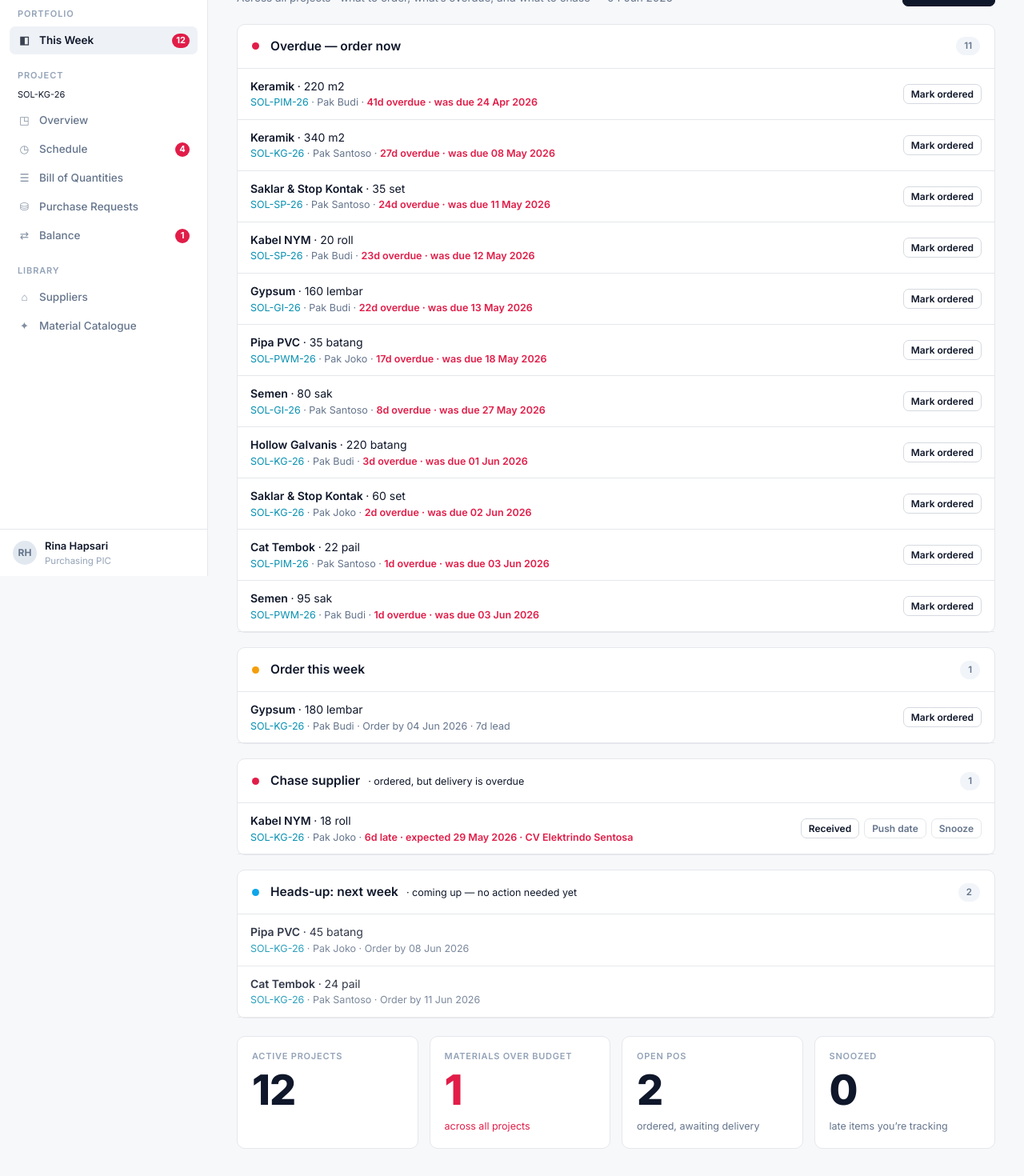
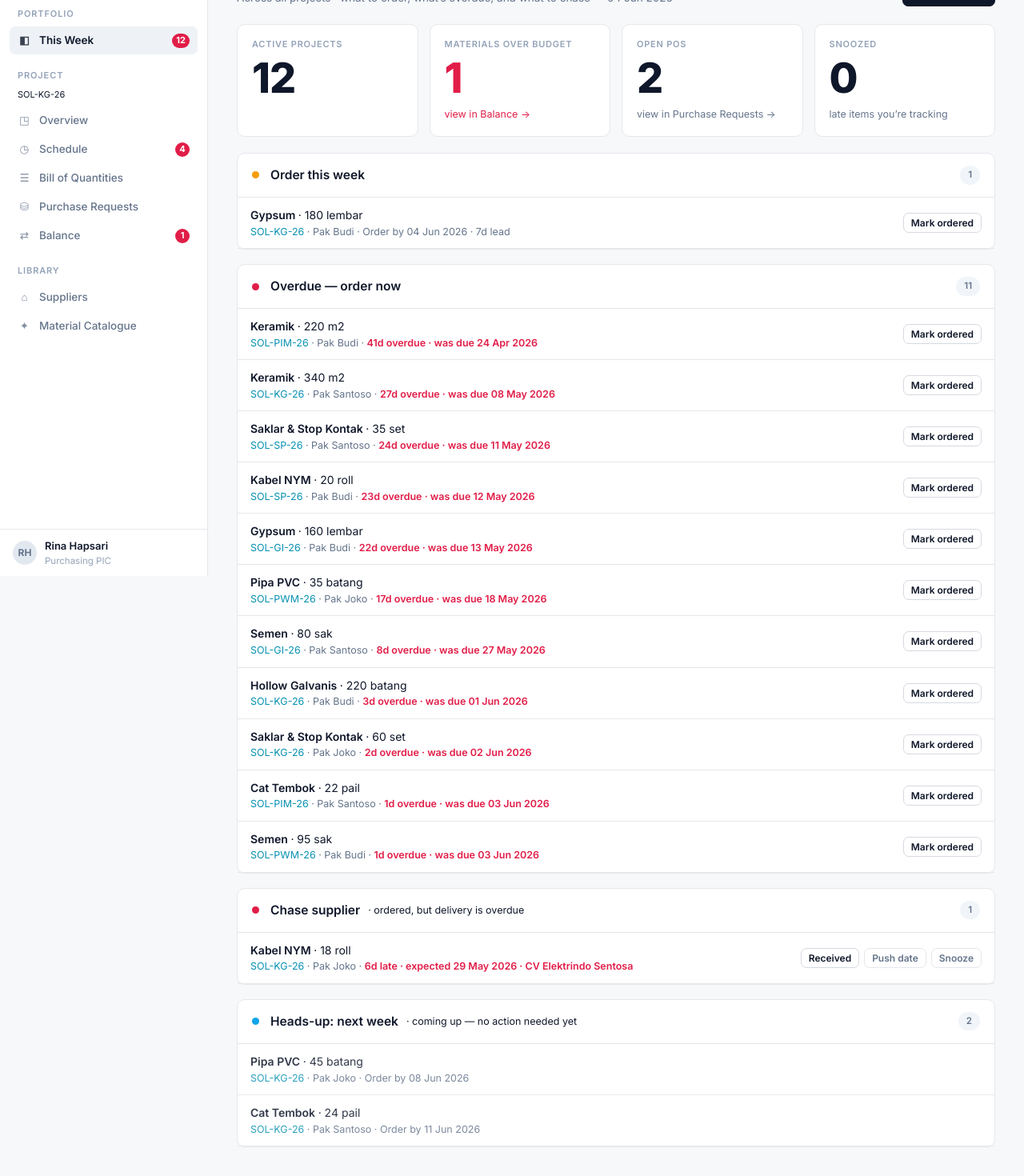
Before and after one commit to elbertdar/Solaria-BoQ-Project, a React (Vite) app: page / in a window 1280 px wide. Shown: the part 80-1550 px from the top of the page at 80% size. Built offline with nearby package versions, Linux system fonts and the light colour scheme.

Commit message:
V1 - This week dashboard update

```diff
--- a/src/components/ui.jsx
+++ b/src/components/ui.jsx
@@ -4,12 +4,16 @@ import { useStore } from '../store/StoreContext.jsx';
 import { PR_STATUS } from '../theme.js';
 import { computeLine, todayLocal } from '../engine/schedule.js';
 
-export function KpiCard({ label, value, tone = '', sub, subTone = '' }) {
+export function KpiCard({ label, value, tone = '', sub, subTone = '', onClick }) {
+  const clickable = typeof onClick === 'function';
   return (
-    <div className="kpi">
+    <div className={'kpi' + (clickable ? ' clickable' : '')} onClick={onClick}
+      role={clickable ? 'button' : undefined} tabIndex={clickable ? 0 : undefined}
+      onKeyDown={clickable ? (e) => { if (e.key === 'Enter' || e.key === ' ') { e.preventDefault(); onClick(); } } : undefined}
+      style={clickable ? { cursor: 'pointer' } : undefined}>
       <div className="label">{label}</div>
       <div className={'value ' + tone}>{value}</div>
-      {sub != null && <div className={'sub ' + subTone}>{sub}</div>}
+      {sub != null && <div className={'sub ' + subTone}>{sub}{clickable ? ' →' : ''}</div>}
     </div>
   );
 }
--- a/src/pages/DashboardPage.jsx
+++ b/src/pages/DashboardPage.jsx
@@ -4,7 +4,7 @@ import { useStore } from '../store/StoreContext.jsx';
 import { KpiCard } from '../components/ui.jsx';
 import Modal from '../components/Modal.jsx';
 import ReceiveModal from '../components/ReceiveModal.jsx';
-import { portfolioWorklist, todayLocal, addDays, toISO } from '../engine/schedule.js';
+import { portfolioWorklist, todayLocal, addDays, toISO, computeLine } from '../engine/schedule.js';
 import { fmtDate, today as todayISO } from '../engine/format.js';
 
 const TONE = { risk: '#E11D48', amber: '#F59E0B', info: '#0EA5E9', ok: '#16A34A', neutral: '#94A3B8' };
@@ -23,6 +23,11 @@ export default function DashboardPage() {
   const [newProject, setNewProject] = useState(false);
 
   const openProject = (projectId, route = '/boq') => { setCurrentProjectId(projectId); nav(route); };
+
+  // KPI link targets: jump to a project that actually has the thing.
+  const overBudgetLine = db.boqItems.map((b) => computeLine(db, b, today)).find((l) => l.overBudget);
+  const openPo = db.prs.find((p) => p.status === 'ordered');
+  const openPoProjectId = openPo ? db.boqItems.find((b) => b.id === openPo.boqItemId)?.projectId : null;
 
   function markOrdered(line, bucket) {
     const prId = addPr({ boqItemId: line.boqItem.id, quantity: line.budget, status: 'ordered', orderDate: todayISO() });
@@ -44,22 +49,36 @@ export default function DashboardPage() {
         <button className="btn primary" onClick={() => setNewProject(true)}>+ New project</button>
       </div>
 
-      {/* the three action lists */}
+      {/* health snapshot, up top */}
+      <div className="kpi-grid" style={{ marginBottom: 20 }}>
+        <KpiCard label="Active projects" value={wl.health.activeProjects} />
+        <KpiCard label="Materials over budget" value={wl.health.overBudget}
+          tone={wl.health.overBudget ? 'risk' : 'ok'}
+          sub={wl.health.overBudget ? 'view in Balance' : 'all within budget'}
+          subTone={wl.health.overBudget ? 'risk' : 'ok'}
+          onClick={overBudgetLine ? () => { setCurrentProjectId(overBudgetLine.projectId); nav('/reconciliation'); } : undefined} />
+        <KpiCard label="Open POs" value={wl.health.openPos}
+          sub={wl.health.openPos ? 'view in Purchase Requests' : 'ordered, awaiting delivery'}
+          onClick={openPoProjectId ? () => { setCurrentProjectId(openPoProjectId); nav('/purchase-requests'); } : undefined} />
+        <KpiCard label="Snoozed" value={wl.health.snoozed} sub="late items you’re tracking" />
+      </div>
+
+      {/* action lists */}
+      <Bucket
+        title="Order this week" tone="amber"
+        empty="Nothing to order this week — you’re clear."
+        rows={wl.orderThisWeek} doneRows={doneFor('week')} onUndo={undo}
+        renderWhen={(l) => <span>Order by {fmtDate(l.orderDate)} · {l.lead}d lead</span>}
+        action={(l) => <button className="btn sm" onClick={() => markOrdered(l, 'week')}>Mark ordered</button>}
+        onOpen={openProject} db={db}
+      />
+
       <Bucket
         title="Overdue — order now" tone="risk"
         empty="Nothing overdue to order. 👍"
         rows={wl.overdueToOrder} doneRows={doneFor('overdue')} onUndo={undo}
         renderWhen={(l) => <span style={{ color: TONE.risk, fontWeight: 600 }}>{Math.max(1, Math.round((today - l.orderDate) / 86400000))}d overdue · was due {fmtDate(l.orderDate)}</span>}
         action={(l) => <button className="btn sm" onClick={() => markOrdered(l, 'overdue')}>Mark ordered</button>}
-        onOpen={openProject} db={db}
-      />
-
-      <Bucket
-        title="Order this week" tone="amber"
-        empty="Nothing to order this week — you’re clear."
-        rows={wl.orderThisWeek} doneRows={doneFor('week')} onUndo={undo}
-        renderWhen={(l) => <span>Order by {fmtDate(l.orderDate)} · {l.lead}d lead</span>}
-        action={(l) => <button className="btn sm" onClick={() => markOrdered(l, 'week')}>Mark ordered</button>}
         onOpen={openProject} db={db}
       />
 
@@ -87,15 +106,6 @@ export default function DashboardPage() {
           action={() => null} onOpen={openProject} db={db}
         />
       )}
-
-      {/* health metrics, subordinate */}
-      <div className="kpi-grid" style={{ marginTop: 22 }}>
-        <KpiCard label="Active projects" value={wl.health.activeProjects} />
-        <KpiCard label="Materials over budget" value={wl.health.overBudget} tone={wl.health.overBudget ? 'risk' : 'ok'}
-          sub={wl.health.overBudget ? 'across all projects' : 'all within budget'} subTone={wl.health.overBudget ? 'risk' : 'ok'} />
-        <KpiCard label="Open POs" value={wl.health.openPos} sub="ordered, awaiting delivery" />
-        <KpiCard label="Snoozed" value={wl.health.snoozed} sub="late items you’re tracking" />
-      </div>
 
       {receiveFor && (
         <ReceiveModal title={`Mark received · ${receiveFor.materialName}`} onClose={() => setReceiveFor(null)}
```
Also changed, not shown: solaria-boq-files.mjs, 1 other file (tests, documents, lock files or other folders).
